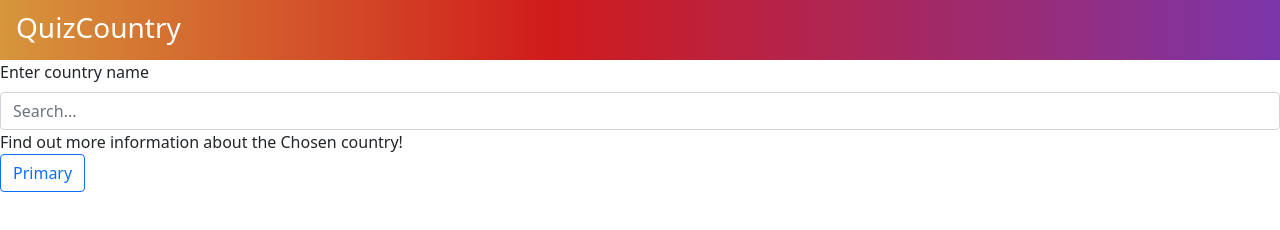
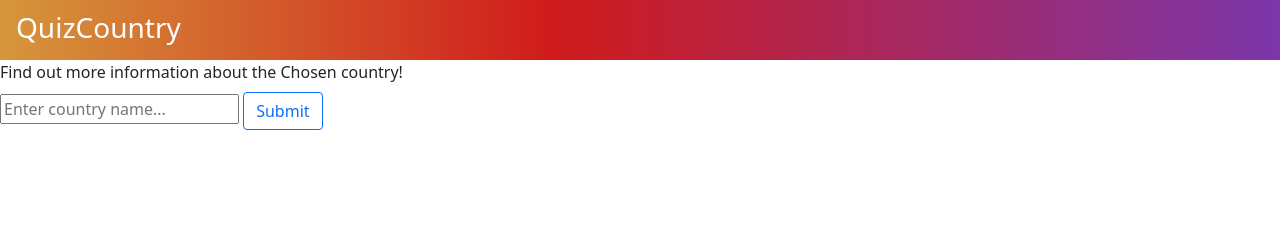
Before and after one commit to lincolnchia/ID_Assignment3_Lincoln_Faizal, a plain HTML site: page index.html in a window 1280 px wide. Drawn offline with nearby package versions, Linux system fonts and the light colour scheme.

Commit message:
updated the form to better suit the need

```diff
--- a/index.html
+++ b/index.html
@@ -15,12 +15,14 @@
   </header>
 
   <body>
-    <form id="search-form">
-      <label for="countryName" class="form-label">Enter country name</label>
-      <input type="text" class="form-control" id="input-country" placeholder="Search...">
-      <div id="search-description" class="form-desc">Find out more information about the Chosen country!</div>
-      <button type="button" class="btn btn-outline-primary" id="submit_button">Primary</button>
-    </form>
+
+    <div class="search-div">
+      <div class="search-form" id="search-form">
+        <div id="countryName" class="form-label">Find out more information about the Chosen country!</div>
+        <input type="text" id="input-country" placeholder="Enter country name...">
+        <button type="button" class="btn btn-outline-primary" id="submit_button">Submit</button>
+      </div>
+    </div>
     <div class="page" id="mainpage"></div>
     <!-- adding of scripts -->
     <script src="https://cdn.jsdelivr.net/npm/bootstrap@5.0.0-beta1/dist/js/bootstrap.min.js" integrity="sha384-pQQkAEnwaBkjpqZ8RU1fF1AKtTcHJwFl3pblpTlHXybJjHpMYo79HY3hIi4NKxyj" crossorigin="anonymous"></script>
```
